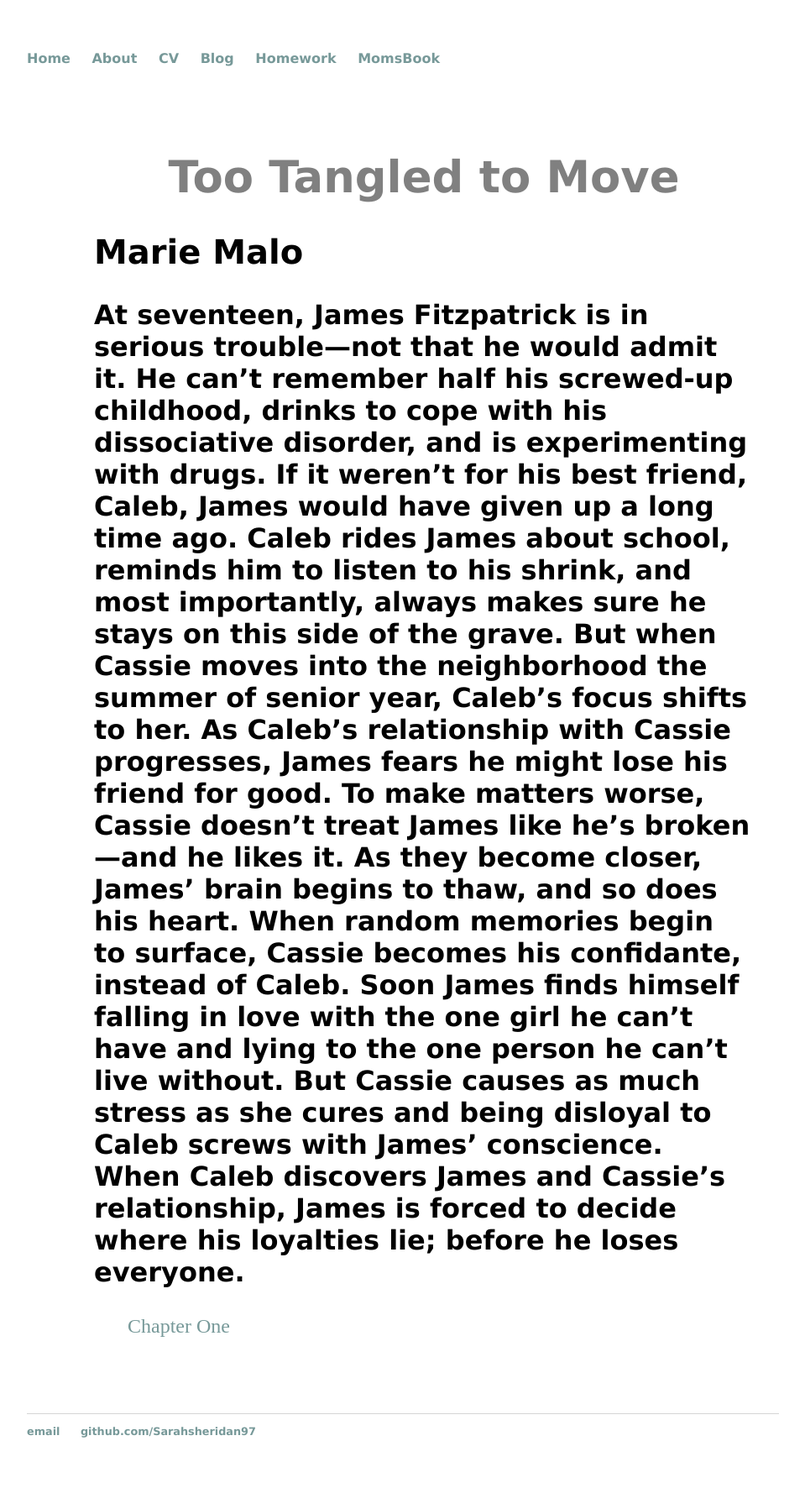
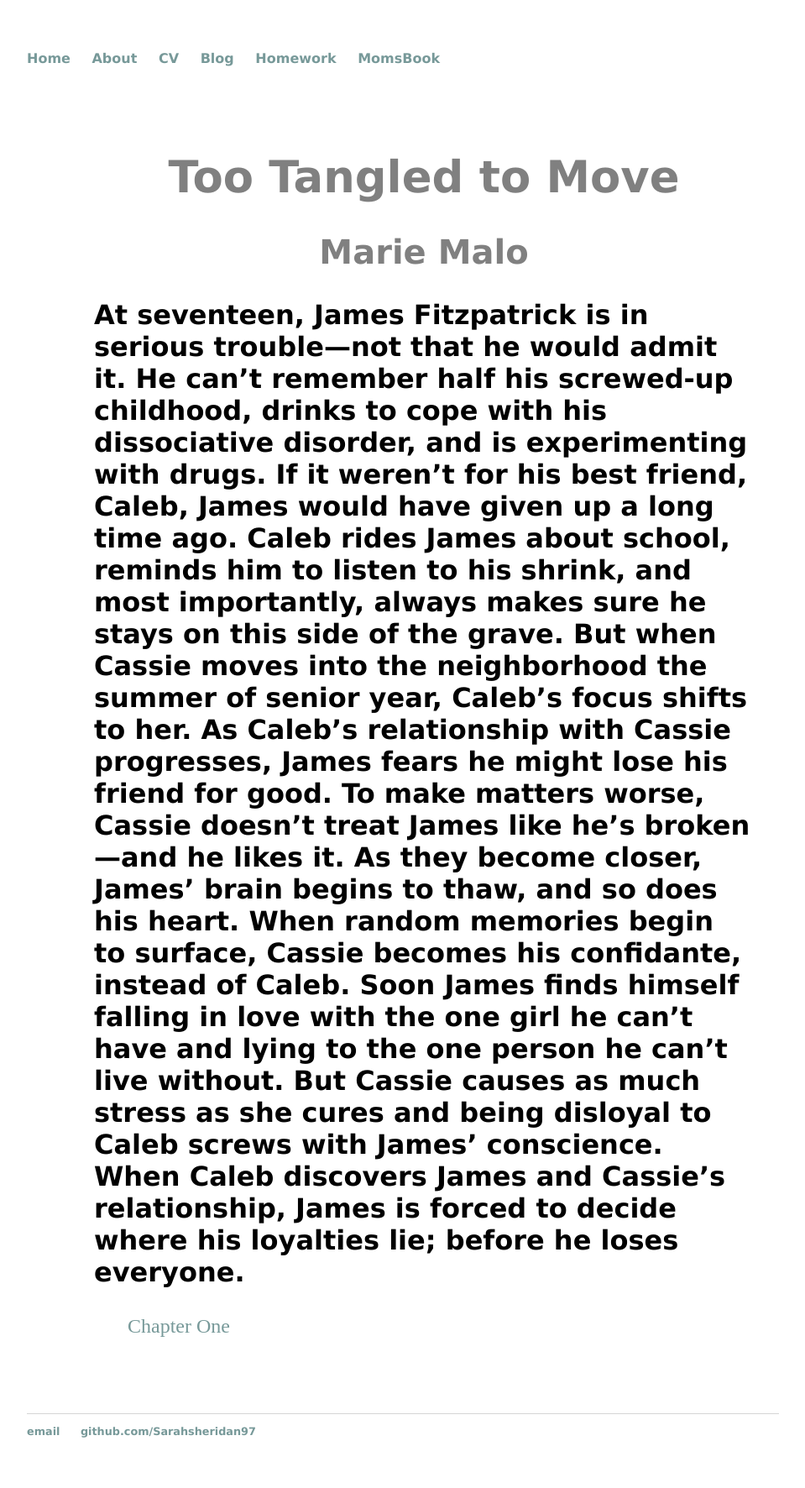
Before and after one commit to Sarahsheridan97/sarahsheridan97.github.io, a Jekyll site: the page built from mombook/index.html, in a window 1280 px wide. Shown: the whole page at 84% size, without its empty margins (160-1119 px from the left). Built offline with Jekyll 4.4.1, drawn with Linux system fonts in a browser that asks for light colours.

Commit message:
Update main.css

```diff
--- a/css/main.css
+++ b/css/main.css
@@ -49,6 +49,8 @@ h1 {
 h2 {
     font-size: 2.5em;
     font-family:'Veranda', 'Geneva', 'Sans-Serif';
+    text-align: center;
+    color: gray;
 }
 
 h3 {
```
